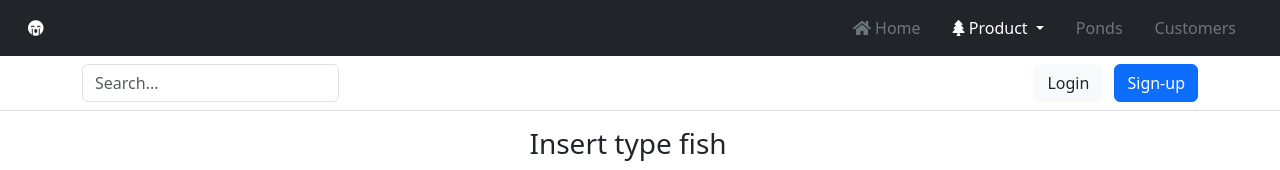
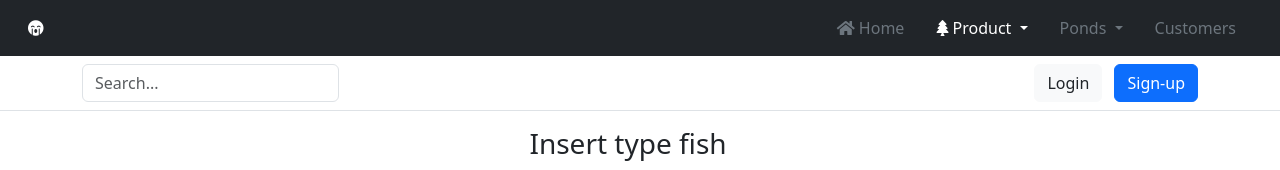
Before and after one commit to MamyAndry/Aquaponie, a CodeIgniter app: page /database/index.php/fish/insert in a window 1280 px wide. Shown: the top 170 px of the page. Run offline with CodeIgniter, Linux system fonts and the light colour scheme; data that the repository does not hold is empty.

Commit message:
header pond

```diff
--- a/application/views/template/Header.php
+++ b/application/views/template/Header.php
@@ -32,8 +32,8 @@
                     </li>
                 </ul>
             </li>
-            <li>
-              <a href="<?php echo site_url('pond/Ponds')?>" class="nav-link <?php echo $header_ponds; ?>">
+            <li class="nav-item dropdown">
+              <a class="nav-link dropdown-toggle <?php echo $header_ponds; ?>" role="button" data-bs-toggle="dropdown" aria-expanded="false">
                 Ponds
               </a>
             </li>
```
